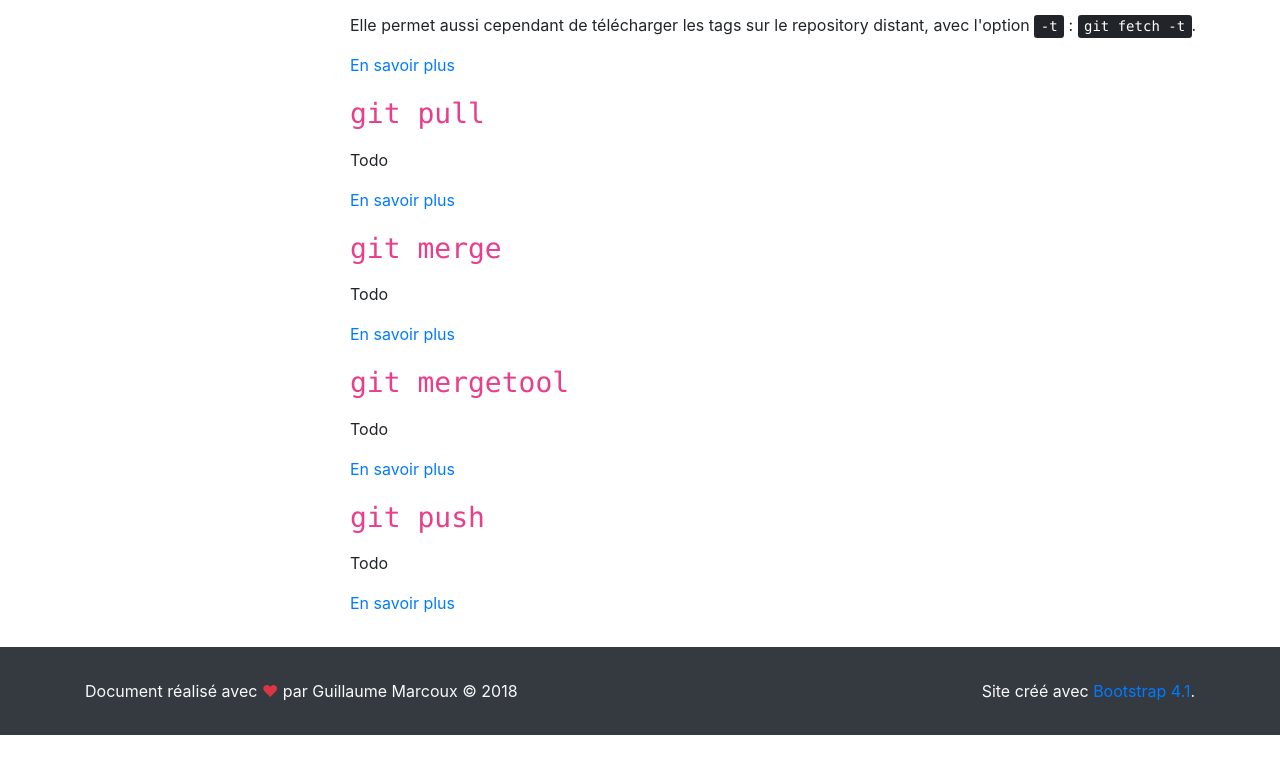
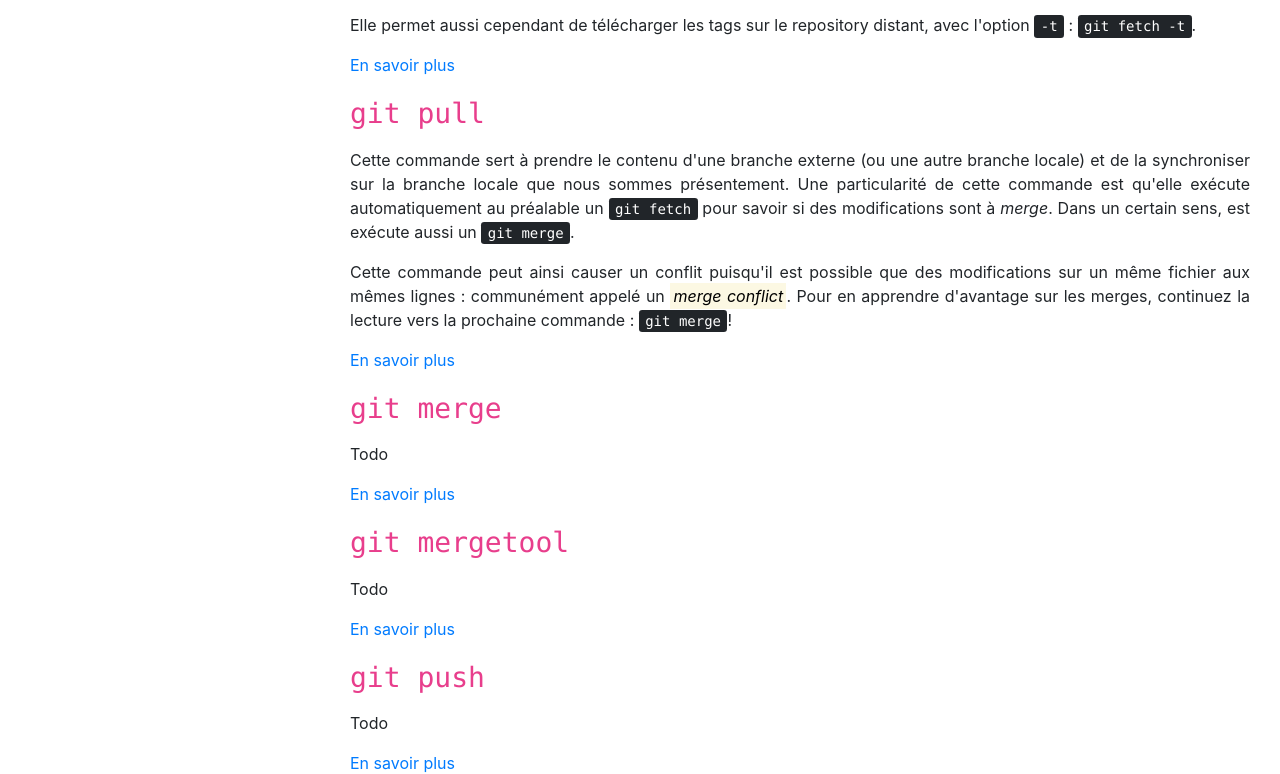
Before and after one commit to V-ed/School-MomoInternProject, a plain HTML site: page commands/sync.html in a window 1280 px wide. Shown: the part 1114-1888 px from the top of the page. Before the commit the page ends 1849 px from the top, so only its background shows below. Drawn offline with nearby package versions, Linux system fonts and the light colour scheme; a script that the page names is missing.

Commit message:
Add git pull section's description to sync page

```diff
--- a/commands/sync.html
+++ b/commands/sync.html
@@ -274,7 +274,13 @@
 						<h2 id="pull" class="text-left"><code>git pull</code></h2>
 
 						<p class="pt-2">
-							Todo
+							Cette commande sert à prendre le contenu d'une branche externe (ou une autre branche locale) et de la synchroniser sur la branche locale que nous sommes présentement.
+							Une particularité de cette commande est qu'elle exécute automatiquement au préalable un <kbd>git fetch</kbd> pour savoir si des modifications sont à <span class="font-italic">merge</span>.
+							Dans un certain sens, est exécute aussi un <kbd>git merge</kbd>.
+						</p>
+						<p>
+							Cette commande peut ainsi causer un conflit puisqu'il est possible que des modifications sur un même fichier aux mêmes lignes : communément appelé un <mark class="font-italic">merge conflict</mark>.
+							Pour en apprendre d'avantage sur les merges, continuez la lecture vers la prochaine commande : <kbd>git merge</kbd>!
 						</p>
 						<p class="mb-0">
 							<a href="https://git-scm.com/docs/git-pull" target="_blank">En savoir plus <img class="pl-1" src="../images/link-external.png" alt="" height="10"></a>
```
